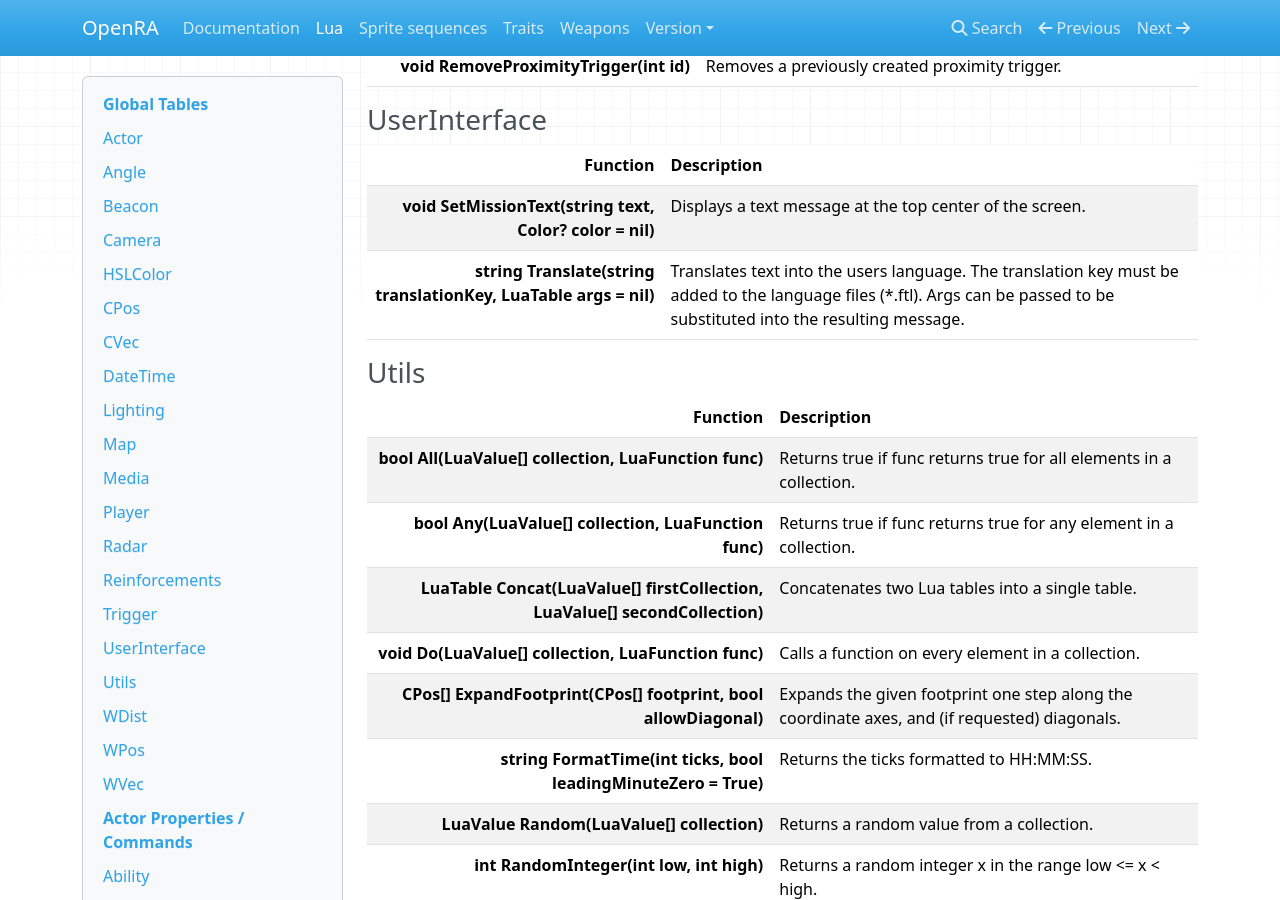
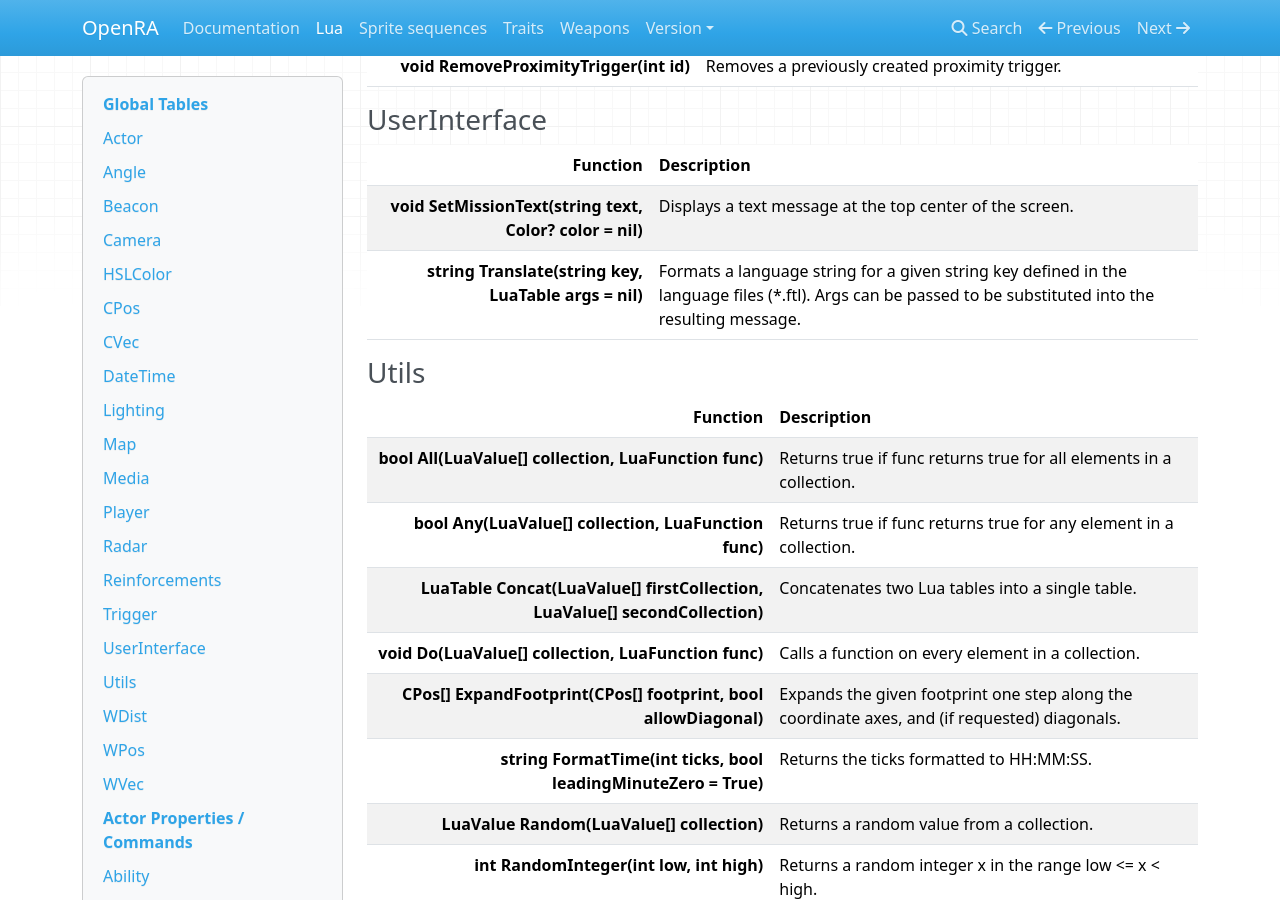
Before and after one commit to OpenRA/docs, an MkDocs documentation site: the page built from api/lua.md, in a window 1280 px wide and 900 px high, scrolled down 11695 px. Built offline with MkDocs 1.6.1, drawn with Linux system fonts in a browser that asks for light colours; nearby versions of some CDN libraries.

Commit message:
Update auto-generated documentation for bleed

```diff
--- a/api/lua.md
+++ b/api/lua.md
@@ -251,7 +251,7 @@ For a basic guide about map scripts see the [`Map Scripting` wiki page](https://
 | Function | Description |
 |---------:|-------------|
 | **void SetMissionText(string text, Color? color = nil)** | Displays a text message at the top center of the screen. |
-| **string Translate(string translationKey, LuaTable args = nil)** | Translates text into the users language. The translation key must be added to the language files (*.ftl). Args can be passed to be substituted into the resulting message. |
+| **string Translate(string key, LuaTable args = nil)** | Formats a language string for a given string key defined in the language files (*.ftl). Args can be passed to be substituted into the resulting message. |
 
 ### Utils
 
```
